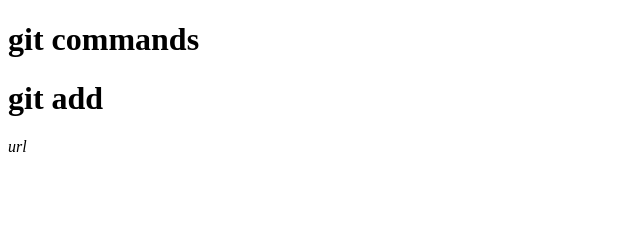
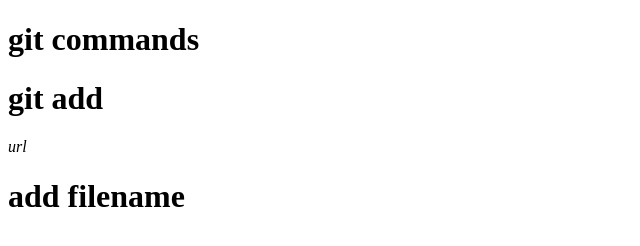
Before and after one commit to prachikokare/hello-world1, a plain HTML site: page index.html in a window 1280 px wide. Shown: the whole page, without its empty margins (0-640 px from the left). Drawn offline with Linux system fonts and the light colour scheme.

Commit message:
added a filename
added a filename

```diff
--- a/index.html
+++ b/index.html
@@ -7,5 +7,6 @@
 <body>
     <h1>git commands</h1>
     <h1>git add</h1><i>url</i>
+    <h1>add filename</h1>
 </body>
 </html>
```
